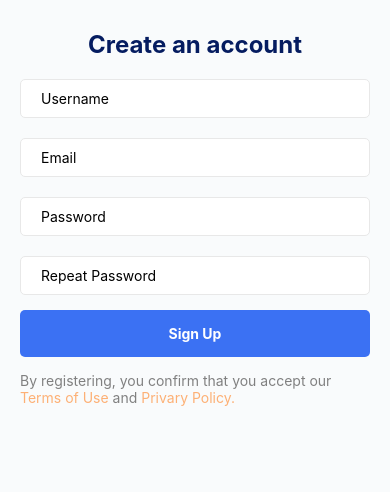
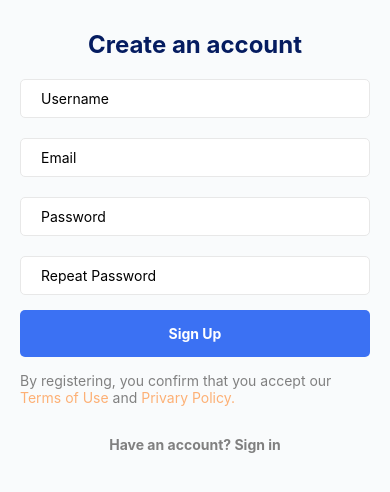
Before and after one commit to shanenak/spur-on, a React Native app in the folder spurOnApp/: screen / in a window 390 px wide. Shown: the top 492 px of the page. Built offline with nearby package versions, Linux system fonts and the light colour scheme.

Commit message:
add react navigation dependencies

```diff
--- a/spurOnApp/package.json
+++ b/spurOnApp/package.json
@@ -13,6 +13,8 @@
     "@react-navigation/native": "^6.1.2",
     "react": "18.2.0",
     "react-native": "0.71.1",
+    "react-native-safe-area-context": "^4.5.0",
+    "react-native-screens": "^3.19.0",
     "react-router-dom": "^6.7.0"
   },
   "devDependencies": {
--- a/spurOnApp/src/screens/SignUpScreen/SignUpScreen.tsx
+++ b/spurOnApp/src/screens/SignUpScreen/SignUpScreen.tsx
@@ -16,6 +16,18 @@ const SignUpScreen: FC = () => {
 
   const onSignUpPressed = () => {
     console.warn("Signed Up");
+  }
+
+  const onTermsOfUsePressed = () => {
+    console.warn("Terms of Use");
+  }
+
+  const onPrivacyPolicyPressed = () => {
+    console.warn("Privacy Policy");
+  }
+
+  const onSignInPress = () => {
+    console.warn("Sign In")
   }
 
   return (
@@ -47,8 +59,14 @@ const SignUpScreen: FC = () => {
 
       <Text style={styles.text}>
         By registering, you confirm that you accept our{' '}
-        <Text style={styles.link}>Terms of Use</Text> and{' '}
-        <Text style={styles.link}>Privary Policy.</Text></Text>
+        <Text style={styles.link} onPress={onTermsOfUsePressed}>Terms of Use</Text> and{' '}
+        <Text style={styles.link} onPress={onPrivacyPolicyPressed}>Privary Policy.</Text>
+      </Text>
+
+      <CustomButton
+        text="Have an account? Sign in"
+        onPress={onSignInPress}
+        type='TERTIARY'/>
     </View>
   )
 }
```
Also changed, not shown: 2 other files (tests, documents, lock files or other folders).
